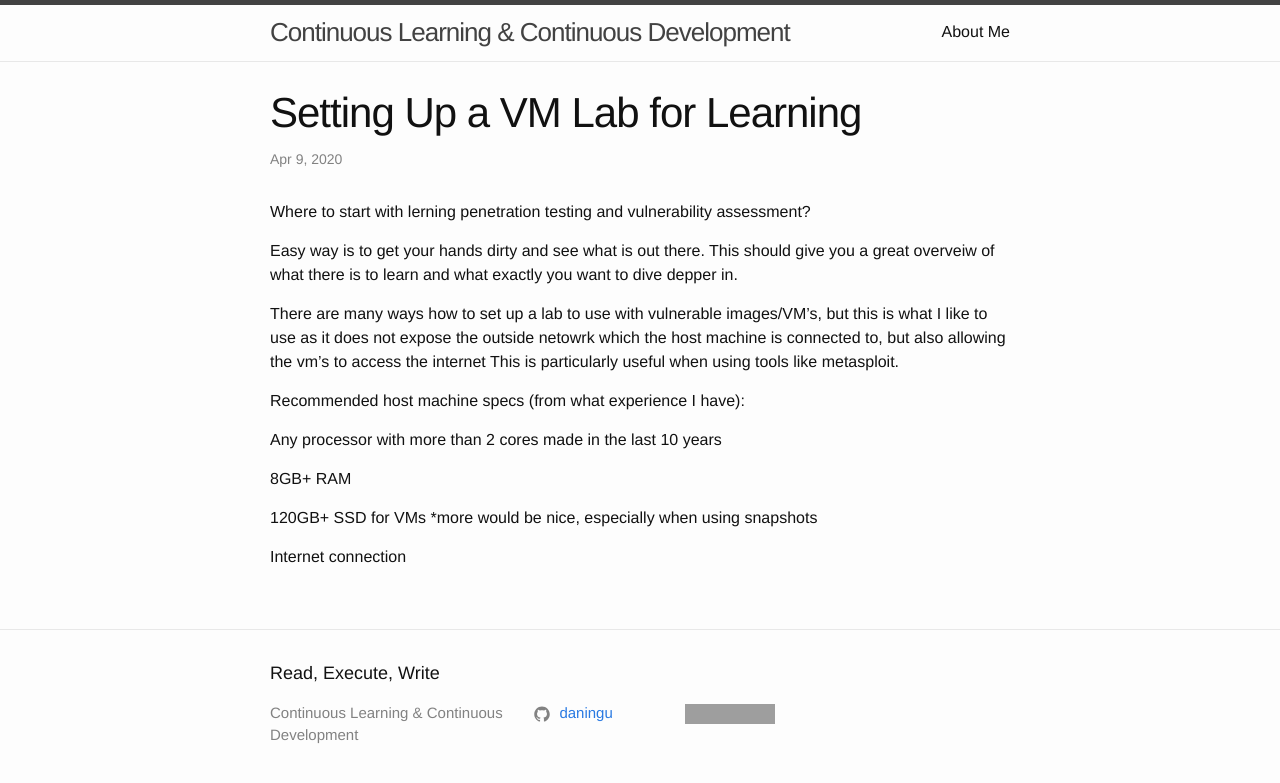
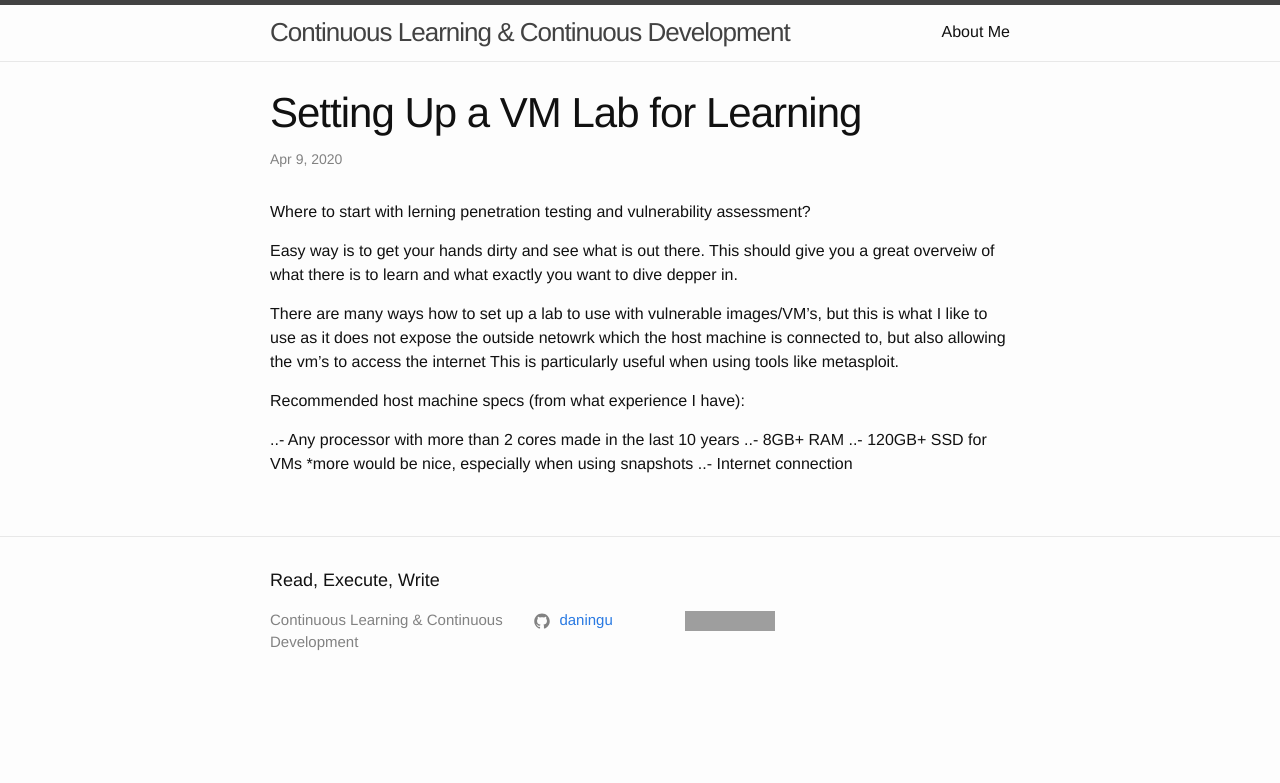
Before and after one commit to daningu/daningu.github.io, a Jekyll site: the page built from _posts/2020-04-08-Setting-Up-A-VM-Lab.md, in a window 1280 px wide. Shown: the top 783 px of the page. Built offline with Jekyll 4.4.1, drawn with Linux system fonts in a browser that asks for light colours; grey boxes are pictures that could not be loaded.

```diff
--- a/_posts/2020-04-08-Setting-Up-A-VM-Lab.md
+++ b/_posts/2020-04-08-Setting-Up-A-VM-Lab.md
@@ -14,10 +14,7 @@ This is particularly useful when using tools like metasploit.
 
 Recommended host machine specs (from what experience I have):
 
-Any processor with more than 2 cores made in the last 10 years
-
-8GB+ RAM
-
-120GB+ SSD for VMs *more would be nice, especially when using snapshots
-
-Internet connection
+..- Any processor with more than 2 cores made in the last 10 years
+..- 8GB+ RAM
+..- 120GB+ SSD for VMs *more would be nice, especially when using snapshots
+..- Internet connection
```
